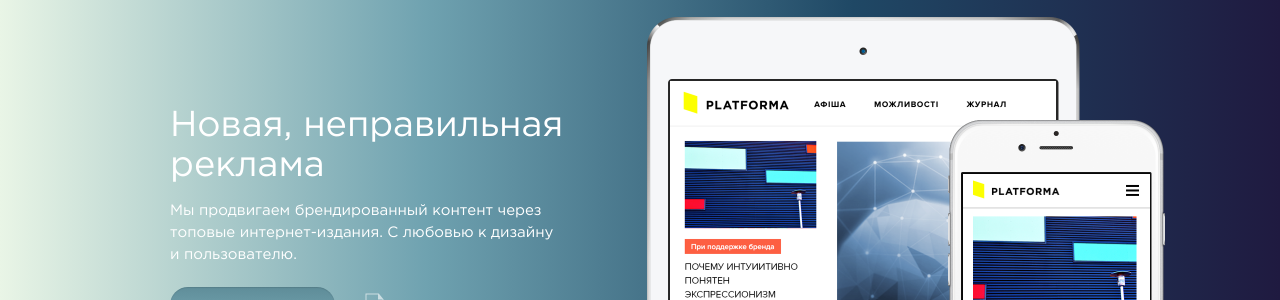
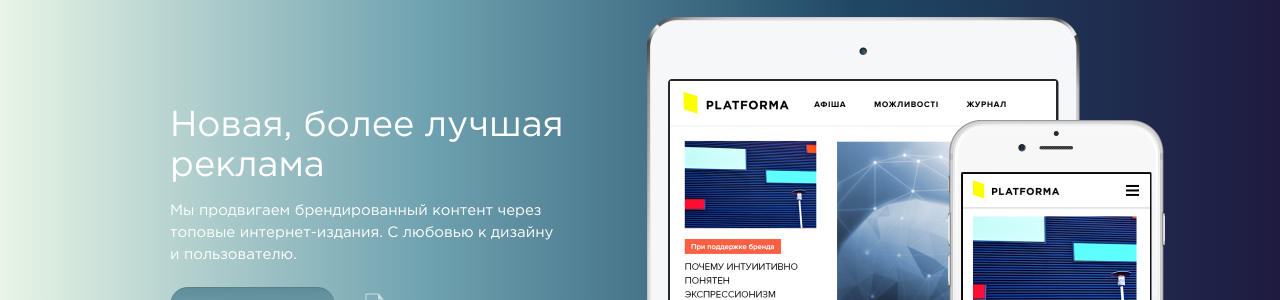
Before and after one commit to infeedl/infeedl-landing, a Jekyll site: the page built from index.html, in a window 1280 px wide. Shown: the part 170-470 px from the top of the page. Built offline with Jekyll 4.4.1, drawn with Linux system fonts in a browser that asks for light colours; nearby versions of some CDN libraries.

Commit message:
More better ad

```diff
--- a/_includes/index.html
+++ b/_includes/index.html
@@ -14,7 +14,7 @@
     </div>
     <div class="content">
       <div class="hero">
-        <h1>Новая, неправильная реклама</h1>
+        <h1>Новая, более лучшая реклама</h1>
         <p>Мы продвигаем брендированный контент через топовые интернет-издания. С любовью к дизайну и&nbsp;пользователю.</p>
         <div class="btns">
           <form>
```
